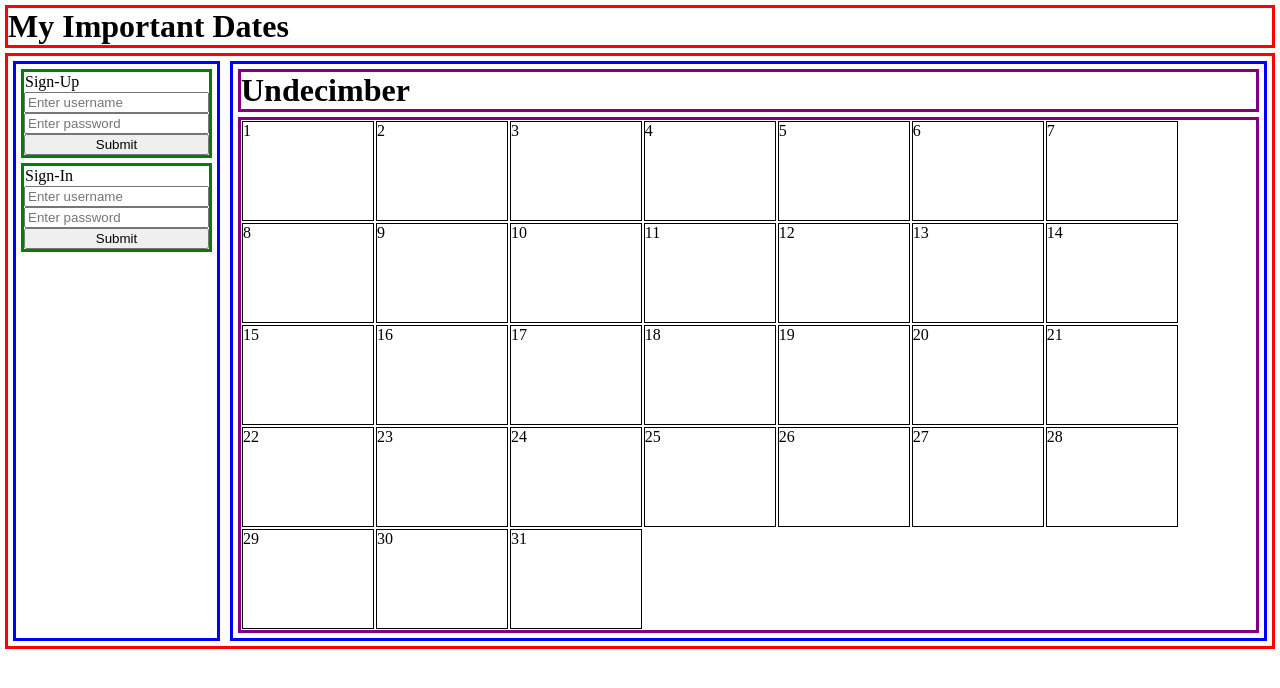
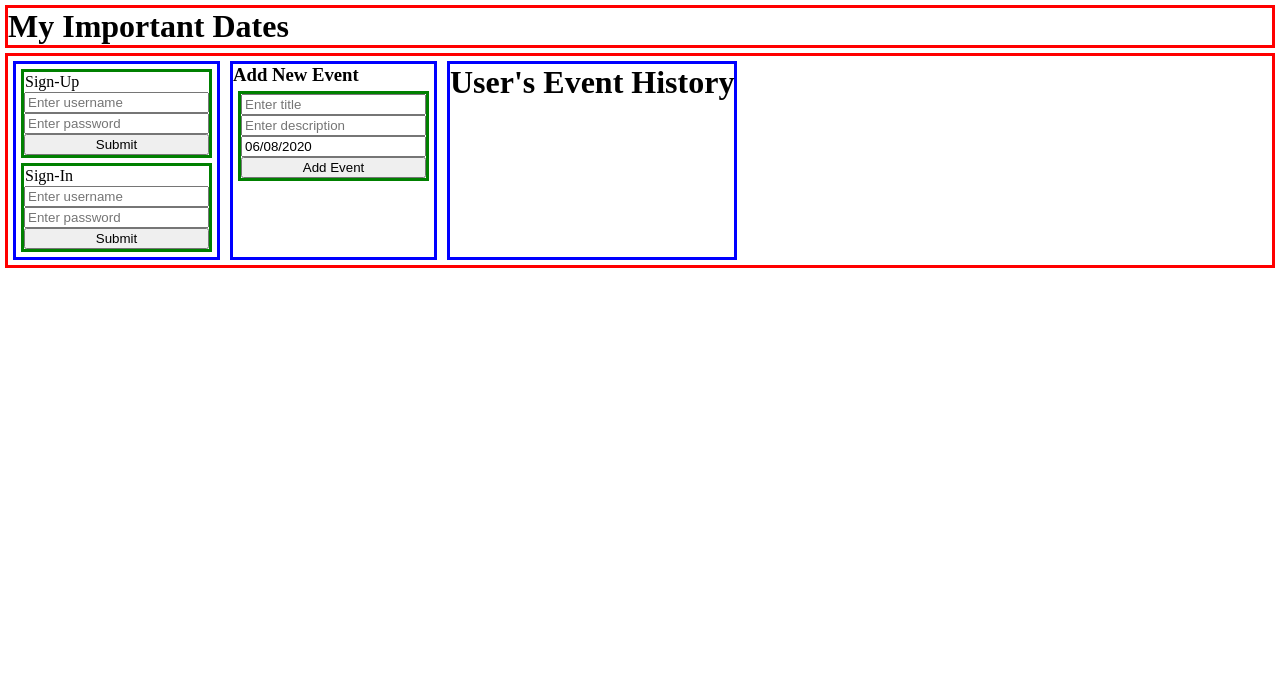
Before and after one commit to CarlKarlQarl/my-important-dates-frontend, a React (Create React App) app: page / in a window 1280 px wide. Shown: the top 688 px of the page. Built offline with nearby package versions, Linux system fonts and the light colour scheme.

Commit message:
Re-focused app on events, removed my Day and Calendar components because they were totally ridiculous, installed react-datepicker for date selection, made two small components to handle create new events, and listing all events

```diff
--- a/package.json
+++ b/package.json
@@ -7,6 +7,7 @@
     "@testing-library/react": "^9.3.2",
     "@testing-library/user-event": "^7.1.2",
     "react": "^16.13.1",
+    "react-datepicker": "^3.0.0",
     "react-dom": "^16.13.1",
     "react-scripts": "3.4.1"
   },
--- a/src/App.css
+++ b/src/App.css
@@ -24,6 +24,20 @@ form {
   margin: 5px;
 }
 
+#new-event-div{
+  border-style: solid;
+  border-width: 3px;
+  border-color: blue;
+  margin: 5px;
+}
+
+#event-list-div{
+  border-style: solid;
+  border-width: 3px;
+  border-color: blue;
+  margin: 5px;
+}
+
 #body-container{
   display: flex;
   flex-direction: row;
@@ -40,38 +54,3 @@ form {
   border-color: blue;
   margin: 5px;
 }
-
-#calendar-container {
-  border-style: solid;
-  border-width: 3px;
-  border-color: blue;
-  margin: 5px;
-  flex: 1;
-}
-
-#month-h1 {
-  border-style: solid;
-  border-width: 3px;
-  border-color: purple;
-  margin: 5px;
-}
-
-#weeks-container {
-  display: flex;
-  flex-direction: row;
-  flex-wrap: wrap;
-
-  border-style: solid;
-  border-width: 3px;
-  border-color: purple;
-  margin: 5px;
-}
-
-#day-p {
-  border-style: solid;
-  border-width: 1px;
-  border-color: black;
-  margin: 1px;
-  height: 100px;
-  width: 13%;
-}
--- a/src/App.js
+++ b/src/App.js
@@ -1,9 +1,13 @@
-import React from 'react';
+import React, { useState } from 'react';
 import AuthFrom from "./components/AuthForm"
-import Calendar from "./components/Calendar"
+import NewEvent from "./components/NewEvent"
+import EventList from "./components/EventList"
 import './App.css';
 
 function App() {
+  const [ date, setDate ] = useState(new Date())
+  const [ events, setEvents ] = useState([])
+
   return (
     <div className="App">
       <h1 id="title-h1">My Important Dates</h1>
@@ -12,10 +16,13 @@ function App() {
           <AuthFrom title="Sign-Up" />
           <AuthFrom title="Sign-In" />
         </div>
-        <Calendar
-          month="Undecimber"
-          length={31}
+        <NewEvent
+          date={date}
+          setDate={setDate}
+          events={events}
+          setEvents={setEvents}
         />
+        <EventList events={events}/>
       </div>
 
     </div>
--- a/src/components/Calendar.js
+++ /dev/null
@@ -1,21 +0,0 @@
-import React from "react"
-import Day from "./Day"
-
-function Calendar({ month, length }) {
-    let weeks = []
-
-    for (let i = 0; i < length; i++){
-        weeks.push(<Day date={i + 1}/>)
-    }
-
-    return (
-        <div id="calendar-container">
-            <h1 id="month-h1">{month}</h1>
-            <div id="weeks-container">
-                {weeks}
-            </div>
-        </div>
-    )
-}
-
-export default Calendar
--- a/src/components/Day.js
+++ /dev/null
@@ -1,9 +0,0 @@
-import React from "react"
-
-function Day({ date }) {
-    return (
-        <p id="day-p">{date}</p>
-    )
-}
-
-export default Day
--- /dev/null
+++ b/src/components/EventList.js
@@ -0,0 +1,28 @@
+import React from "react"
+
+const formatDate = (date) => {
+    let fullString = date.toString()
+    let dateArray = fullString.split(" ")
+    let MDYArray = dateArray.slice(1, 4)
+    let MDYString = MDYArray.join(" ")
+    return MDYString
+}
+
+function EventList({ events }) {
+    const list = events.map((event) => {
+        return <div key={event.title}>
+            <p>Title: {event.title}</p>
+            <p>Description: {event.description}</p>
+            <p>Date: {formatDate(event.date)}</p>
+        </div>
+    })
+
+    return (
+        <div id="event-list-div">
+            <h1>User's Event History</h1>
+            {list}
+        </div>
+    )
+}
+
+export default EventList
--- /dev/null
+++ b/src/components/NewEvent.js
@@ -0,0 +1,42 @@
+import React, { useState } from "react"
+import DatePicker from "react-datepicker"
+import "react-datepicker/dist/react-datepicker.css";
+
+function NewEvent({ date, setDate, events, setEvents }) {
+    const [ title, setTitle ] = useState("")
+    const [ description, setDescription ] = useState("")
+
+    return (
+        <div
+            id="new-event-div"
+        >
+            <h3>Add New Event</h3>
+            <form
+                onSubmit={(event) => {
+                    event.preventDefault()
+                    setEvents([...events, {title, description, date}])
+                }}
+            >
+                <input
+                    placeholder="Enter title"
+                    name="title"
+                    value={title}
+                    onChange={(event) => setTitle(event.target.value)}
+                />
+                <input
+                    placeholder="Enter description"
+                    name="description"
+                    value={description}
+                    onChange={(event) => setDescription(event.target.value)}
+                />
+                <DatePicker
+                    selected={date}
+                    onChange={setDate}
+                />
+                <input type="submit" value="Add Event"/>
+            </form>
+        </div>
+    )
+}
+
+export default NewEvent
```
Also changed, not shown: 1 other file (tests, documents, lock files or other folders).
